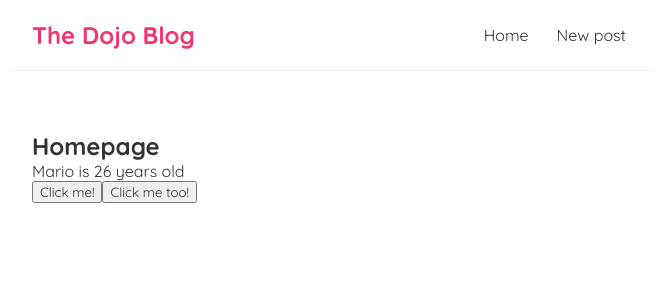
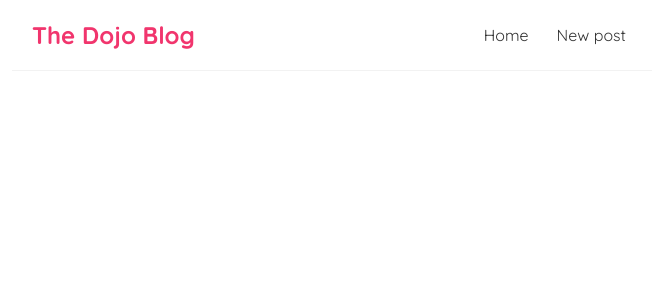
Before and after one commit to TinThomas/Dojo-blog, a React (Create React App) app: page / in a window 1280 px wide. Shown: the top 300 px of the page, without its empty margins (308-965 px from the left). Built offline with nearby package versions, Linux system fonts and the light colour scheme.

Commit message:
Removed all the fancy stuff again lol

```diff
--- a/src/Home.js
+++ b/src/Home.js
@@ -1,26 +1,10 @@
 import { useState } from "react";
 
 const Home = () => {
-  const [name, setName] = useState("Mario");
-  const [age, setAge] = useState(26);
 
-  const handleClick = () => {
-    setName("Luigi");
-    setAge(27);
-  }
-
-  const handleOtherClick = (name, e) => {
-    console.log("Hello " + name + ", your click event target is: ", e.target);
-  }
 
   return (
     <div className="home">
-      <h2>Homepage</h2>
-      <p>{name} is {age} years old</p>
-      <button onClick={handleClick}>Click me!</button>
-      <button onClick={(e) => {
-        handleOtherClick("Lea", e);
-      }}>Click me too!</button>
     </div>
   );
 }
```
